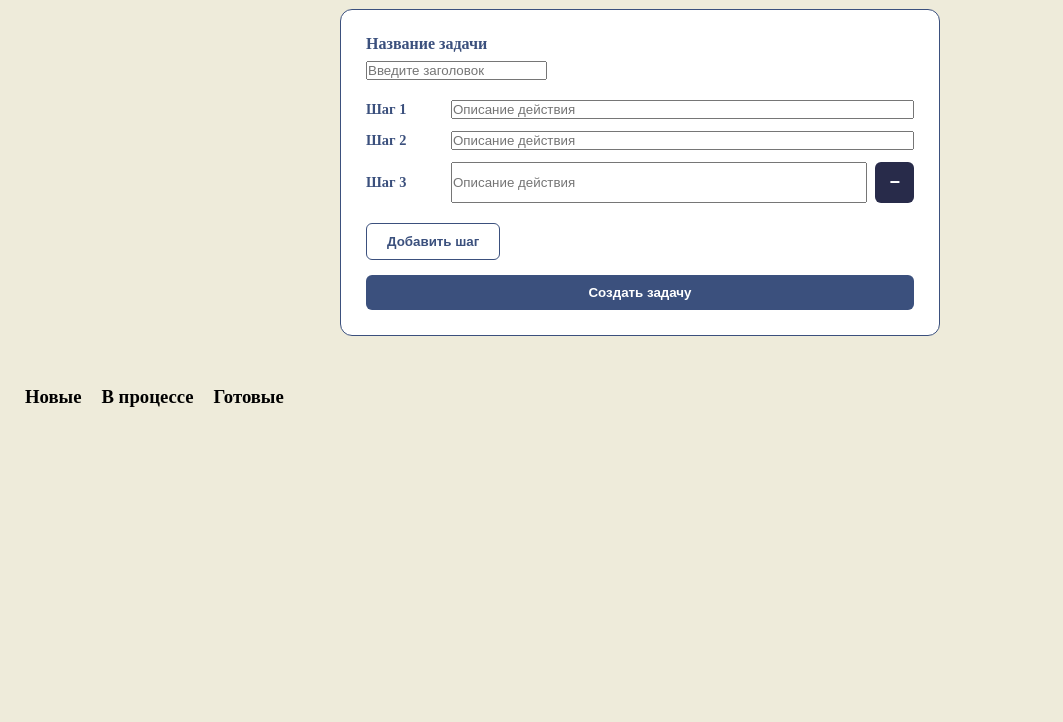
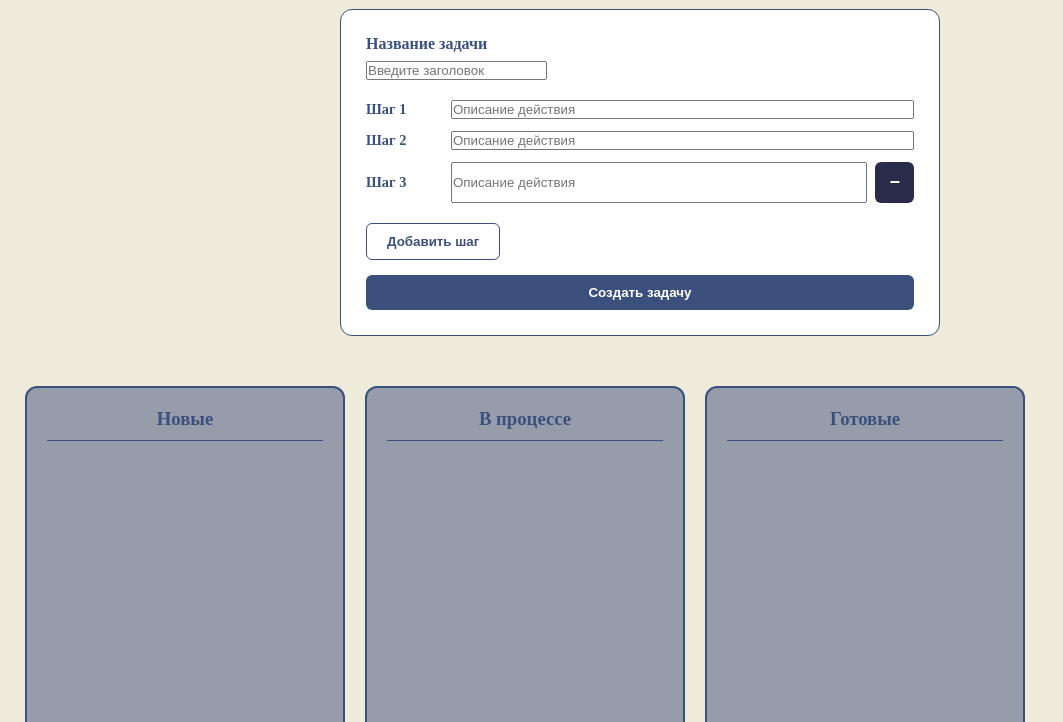
Before and after one commit to Uliana-blinova/practies_klient_2, a website: page main.html in a window 1280 px wide. Shown: the part 78-800 px from the top of the page, without its empty margins (0-1063 px from the left). Drawn offline with Linux system fonts and the light colour scheme.

Commit message:
add style

```diff
--- a/css/style.css
+++ b/css/style.css
@@ -143,3 +143,19 @@ button {
     padding: 10px 5px;
     scroll-behavior: smooth;
 }
+.workflow-column {
+    background: #979caa;
+    border: 2px solid #3b507d;
+    border-radius: 12px;
+    padding: 20px;
+    width: 320px;
+    min-height: 500px;
+}
+
+.column-title {
+    text-align: center;
+    color: #3b507d;
+    margin-top: 0;
+    border-bottom: 1px solid #3b507d;
+    padding-bottom: 10px;
+}
--- a/js/index.js
+++ b/js/index.js
@@ -228,6 +228,11 @@ const app = new Vue({
     },
     mounted() {
         this.loadTasks()
+        const phase1Count = this.taskList.filter(t => t.phase === 1).length
+        if (phase1Count >= 3) {
+            alert('Первая колонка переполнена (максимум 3 задачи)')
+            return
+        }
         eventBus.$on('task:created', (payload) => {
             const newTask = {
                 id: Date.now(),
```
